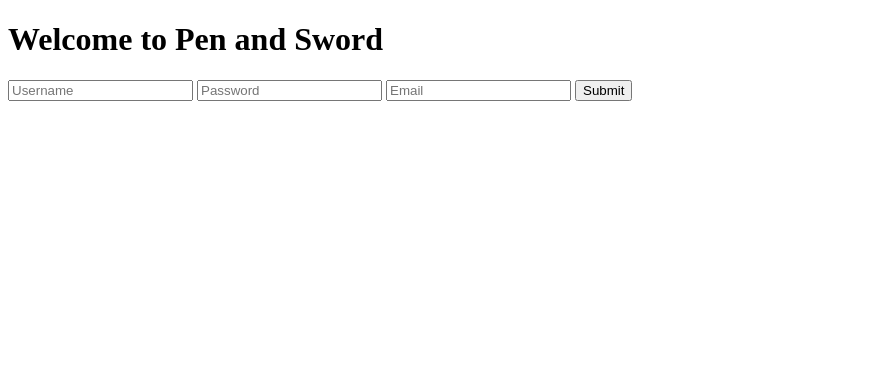
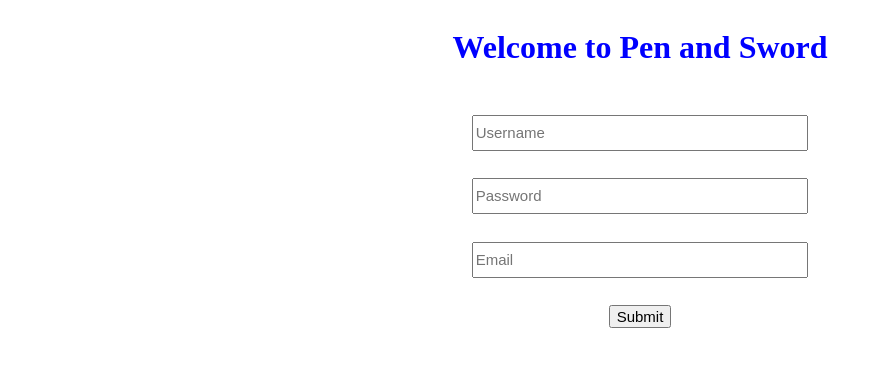
Before and after one commit to ShivanPatel2025/pen-and-sword-game, a website: page register_test.html in a window 1280 px wide. Shown: the whole page, without its empty margins (0-883 px from the left). Drawn offline with Linux system fonts and the light colour scheme; files that its build step writes are made by us from their sources; the site is published under a folder, as on GitHub Pages, so addresses that start at the root find nothing.

Commit message:
Update register_test.html

```diff
--- a/register_test.html
+++ b/register_test.html
@@ -1,7 +1,7 @@
 <!DOCTYPE html>
 <html>
     <head>
-        <link rel="stylesheet" href="/public/css/style.css" type= 'text/css'>
+        <link rel="stylesheet" href="pns/public/css/style.css" type= 'text/css'>
 
     </head>
     <body>
```
